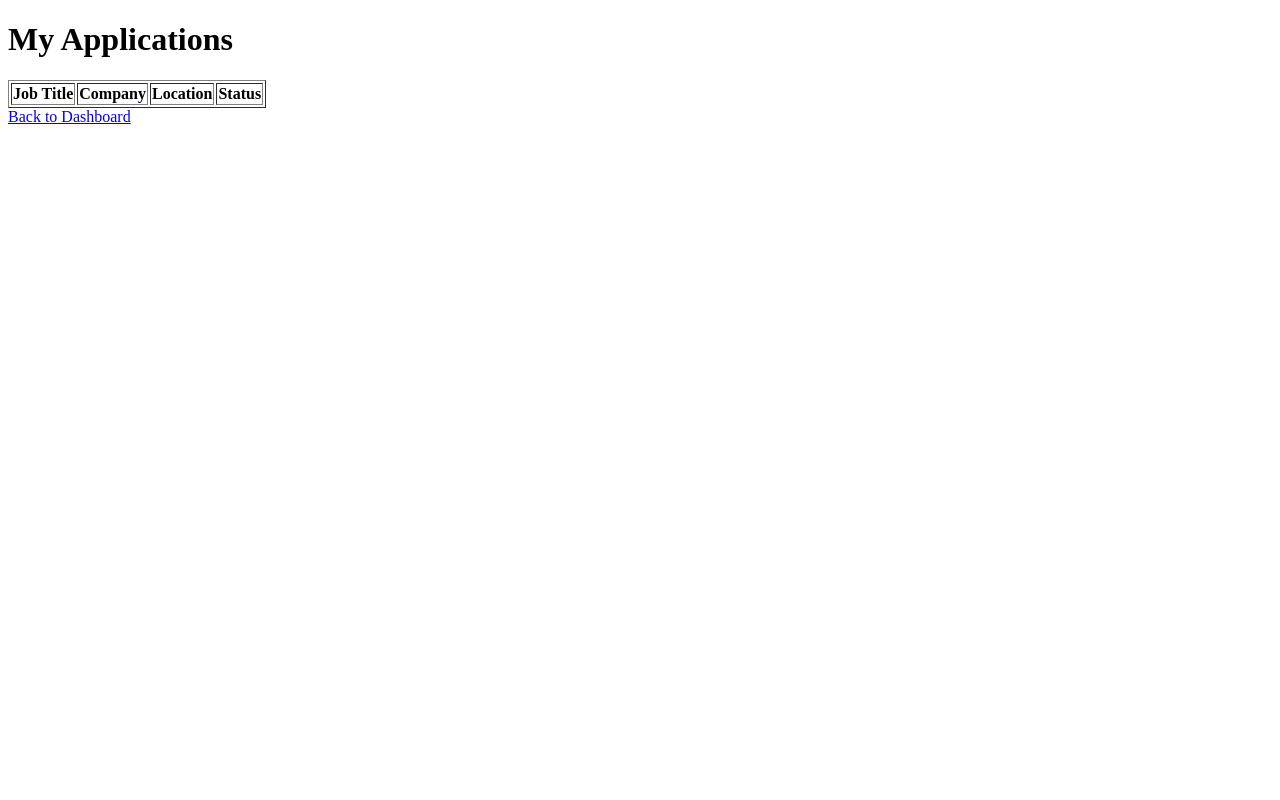
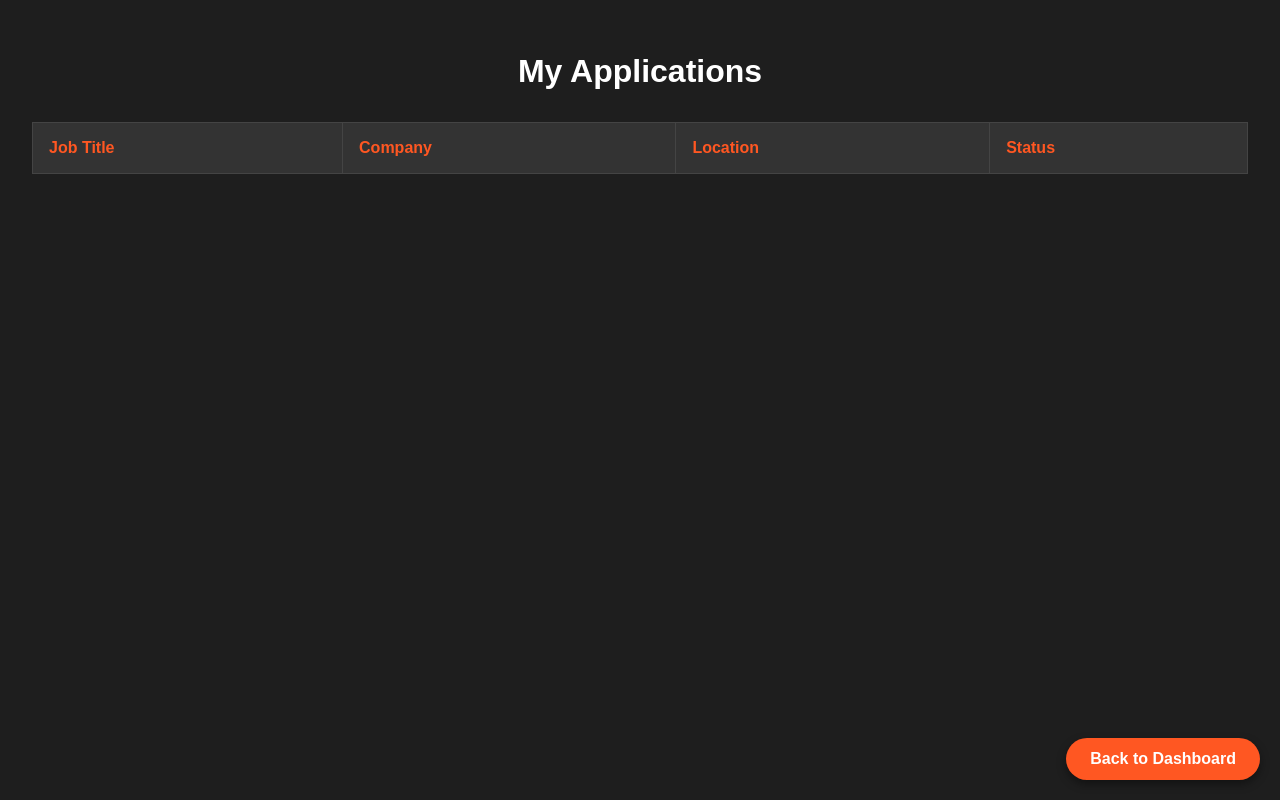
Before and after one commit to nickmarietta/cpsc332jobportal, a PHP site: page /applicant/applications.php in a window 1280 px wide. Run offline with PHP 8.4, Linux system fonts and the light colour scheme; the visitor is signed in with stand-in values (Sample User, id 1); tables that the repository leaves empty hold one stand-in row (values such as "Sample post"); data that the repository does not hold is empty.

Commit message:
updating the applications and table styling

```diff
--- a/applicant/applications.php
+++ b/applicant/applications.php
@@ -20,6 +20,7 @@
 <!DOCTYPE html>
 <html>
 <head><title>My Applications</title></head>
+<link rel="stylesheet" href="../css/applications.css">
 <body>
 <h1>My Applications</h1>
 <table border="1">
--- /dev/null
+++ b/css/applications.css
@@ -0,0 +1,59 @@
+body {
+    font-family: 'Montserrat', sans-serif;
+    background-color: #1e1e1e;
+    color: #f0f0f0;
+    margin: 0;
+    padding: 2rem;
+  }
+
+  h1 {
+    text-align: center;
+    color: #ffffff;
+    margin-bottom: 2rem;
+  }
+
+/* styling for the table */
+  table {
+    width: 100%;
+    border-collapse: collapse;
+    background-color: #2a2a2a;
+    margin-bottom: 2rem;
+  }
+
+  th, td {
+    padding: 1rem;
+    border: 1px solid #444;
+    text-align: left;
+  }
+
+  th {
+    background-color: #333;
+    color: #ff5722;
+  }
+
+  tr:nth-child(even) {
+    background-color: #252525;
+  }
+
+  tr:hover {
+    background-color: #333;
+  }
+
+  a {
+    display: inline-block;
+    background-color: #ff5722;
+    color: #fff;
+    padding: 0.75rem 1.5rem;
+    text-decoration: none;
+    border-radius: 25px;
+    font-weight: bold;
+    position: fixed;
+    bottom: 20px;
+    right: 20px;
+    box-shadow: 0 4px 10px rgba(0, 0, 0, 0.4);
+    transition: background-color 0.3s ease;
+  }
+
+  a:hover {
+    background-color: #e64a19;
+  }
```
